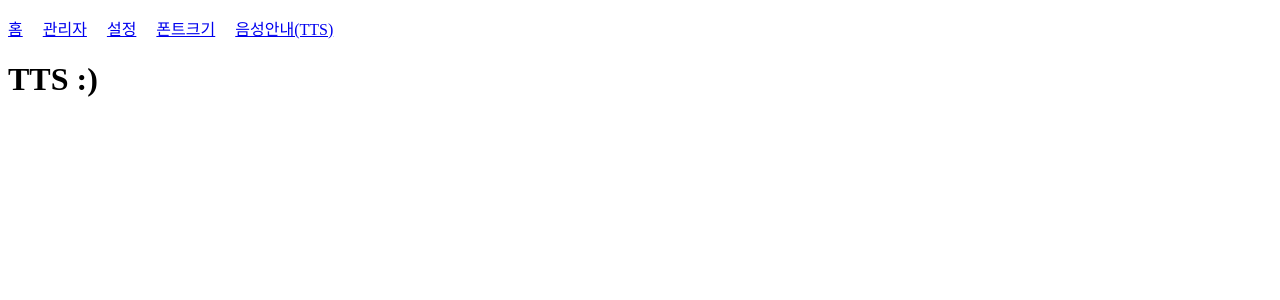
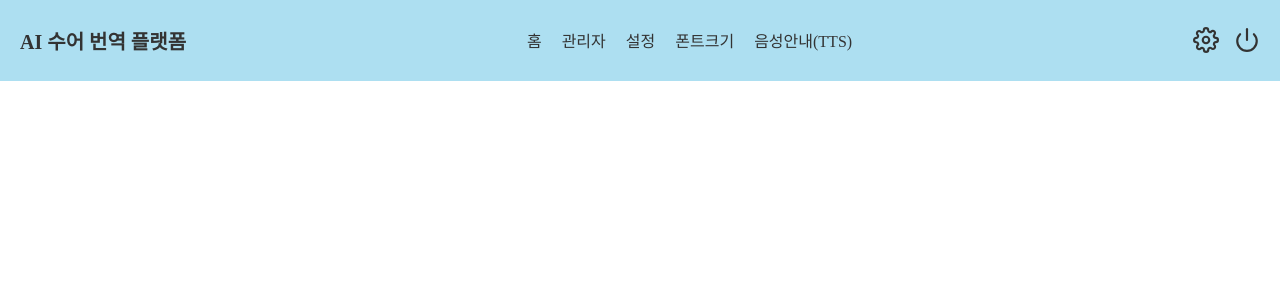
Before and after one commit to sup12135/saesol-translator, a React (Vite) app in the folder frontend/: page /TTS in a window 1280 px wide. Shown: the top 300 px of the page. Built offline with nearby package versions, Linux system fonts and the light colour scheme.

Commit message:
헤더 수정

```diff
--- a/frontend/package.json
+++ b/frontend/package.json
@@ -12,6 +12,7 @@
   "dependencies": {
     "react": "^19.2.5",
     "react-dom": "^19.2.5",
+    "react-icons": "^5.6.0",
     "react-router-dom": "^7.15.0"
   },
   "devDependencies": {
--- a/frontend/src/App.tsx
+++ b/frontend/src/App.tsx
@@ -5,7 +5,7 @@ import Home from "./pages/Home";
 import Admin from "./pages/Admin";
 import FontSize from "./pages/Settings/FontSize";
 import Settings from "./pages/Settings";
-import TTS from "./pages/Settings/TTS";
+import TTS from "./pages/Settings/TTS"
 import Header from "./components/Header";
 
 function App() {
@@ -15,9 +15,9 @@ function App() {
     <Header />
       <Routes>
         <Route path='/' element={<Home />}/>
-        <Route path='/admin' element={<Admin />}/>
-        <Route path='/fontsize' element={<FontSize />}/>
-        <Route path="Settings" element={<Settings />}/>
+        <Route path='/Admin' element={<Admin />}/>
+        <Route path='/Fontsize' element={<FontSize />}/>
+        <Route path="/Settings" element={<Settings />}/>
         <Route path ='/TTS' element={<TTS />}/>
       </Routes>
     </BrowserRouter>
--- /dev/null
+++ b/frontend/src/components/Header/HeaderButton.tsx
@@ -0,0 +1,34 @@
+// src/components/Header/HeaderButtons.tsx
+import { Link } from 'react-router-dom';
+import { FiSettings, FiPower } from 'react-icons/fi';
+
+const HeaderButtons = () => {
+  const handleCloseApp = () => {
+    console.log('프로그램 종료 버튼 클릭됨 - Electron 연동 필요');
+  };
+
+  return (
+    <div style={{ display: 'flex', gap: '15px', alignItems: 'center' }}>
+      <Link to="/Settings" style={{ color: '#333', display: 'flex', alignItems: 'center' }} title="환경설정">
+        <FiSettings size={26} />
+      </Link>
+      <button
+        onClick={handleCloseApp}
+        style={{
+          background: 'none',
+          border: 'none',
+          cursor: 'pointer',
+          padding: 0,
+          color: '#333',
+          display: 'flex',
+          alignItems: 'center',
+        }}
+        title="프로그램 종료"
+      >
+        <FiPower size={26} />
+      </button>
+    </div>
+  );
+};
+
+export default HeaderButtons;
--- /dev/null
+++ b/frontend/src/components/Header/HeaderTitle.tsx
@@ -0,0 +1,20 @@
+// src/components/Header/HeaderTitle.tsx
+import { Link } from 'react-router-dom';
+
+const HeaderTitle = () => {
+  return (
+    <Link
+      to="/"
+      style={{
+        fontSize: '20px',
+        fontWeight: 'bold',
+        color: '#333',
+        textDecoration: 'none'
+      }}
+    >
+      AI 수어 번역 플랫폼
+    </Link>
+  );
+};
+
+export default HeaderTitle;
--- /dev/null
+++ b/frontend/src/components/Header/Navigation.tsx
@@ -0,0 +1,28 @@
+// src/components/Header/Navigation.tsx
+import { Link } from 'react-router-dom';
+
+const NAV_ITEMS = [
+  { name: '홈', path: '/' },
+  { name: '관리자', path: '/Admin' },
+  { name: '설정', path: '/Settings' },
+  { name: '폰트크기', path: '/FontSize' },
+  { name: '음성안내(TTS)', path: '/TTS' },
+];
+
+const Navigation = () => {
+  return (
+    <nav>
+      <ul style={{ display: 'flex', listStyle: 'none', gap: '20px', padding: 0, margin: 0 }}>
+        {NAV_ITEMS.map((item) => (
+          <li key={item.path}>
+            <Link to={item.path} style={{ textDecoration: 'none', color: '#333', fontWeight: '500' }}>
+              {item.name}
+            </Link>
+          </li>
+        ))}
+      </ul>
+    </nav>
+  );
+};
+
+export default Navigation;
--- a/frontend/src/components/Header/index.tsx
+++ b/frontend/src/components/Header/index.tsx
@@ -1,30 +1,30 @@
-//src/components/Header/index.tsx
-
-import { Link } from 'react-router-dom';
-
-//페이지 전환 경로 데이터 정의
-const NAV_ITEMS = [
-  { name: '홈', path: '/'},
-  { name: '관리자', path: '/Admin'},
-  { name: '설정', path: '/Settings'},
-  { name: '폰트크기', path: '/FontSize'},
-  { name: '음성안내(TTS)', path: '/TTS'},
-];
-
+// src/components/Header/index.tsx
+import HeaderTitle from './HeaderTitle';
+import Navigation from './Navigation';
+import HeaderButtons from './HeaderButton'
 const Header = () => {
-  return(
-    <header>
-      <nav>
-        <ul style={{ display: 'flex', listStyle: 'none', gap: '20px', padding: 0}}>
-          {NAV_ITEMS.map((item) => (
-            <li key={item.path}>
-              <Link to={item.path}>{item.name}</Link>
-            </li>
-          ))}
-        </ul>
-      </nav>
+  return (
+    <header
+      style={{
+        position: 'fixed',
+        top: 0,
+        left: 0,
+        zIndex: 1000,
+        backgroundColor: '#ADDFF1',
+        height: '80.67px',
+        width: '100%',
+        display: 'flex',
+        alignItems: 'center',
+        justifyContent: 'space-between',
+        padding: '0 20px',
+        boxSizing: 'border-box',
+      }}
+    >
+      <HeaderTitle />
+      <Navigation />
+      <HeaderButtons />
     </header>
-  )
-}
+  );
+};
 
 export default Header;
```
Also changed, not shown: 1 other file (tests, documents, lock files or other folders).
